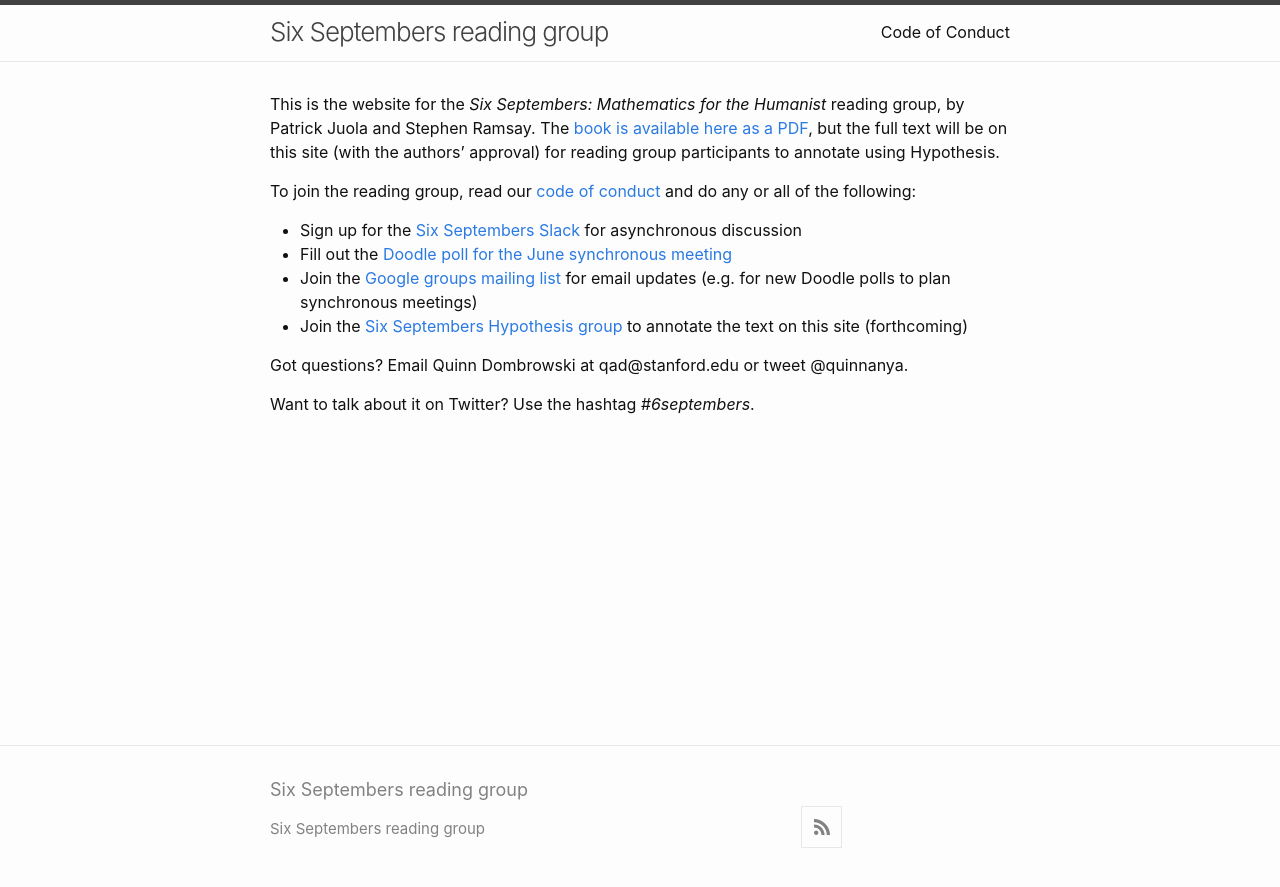
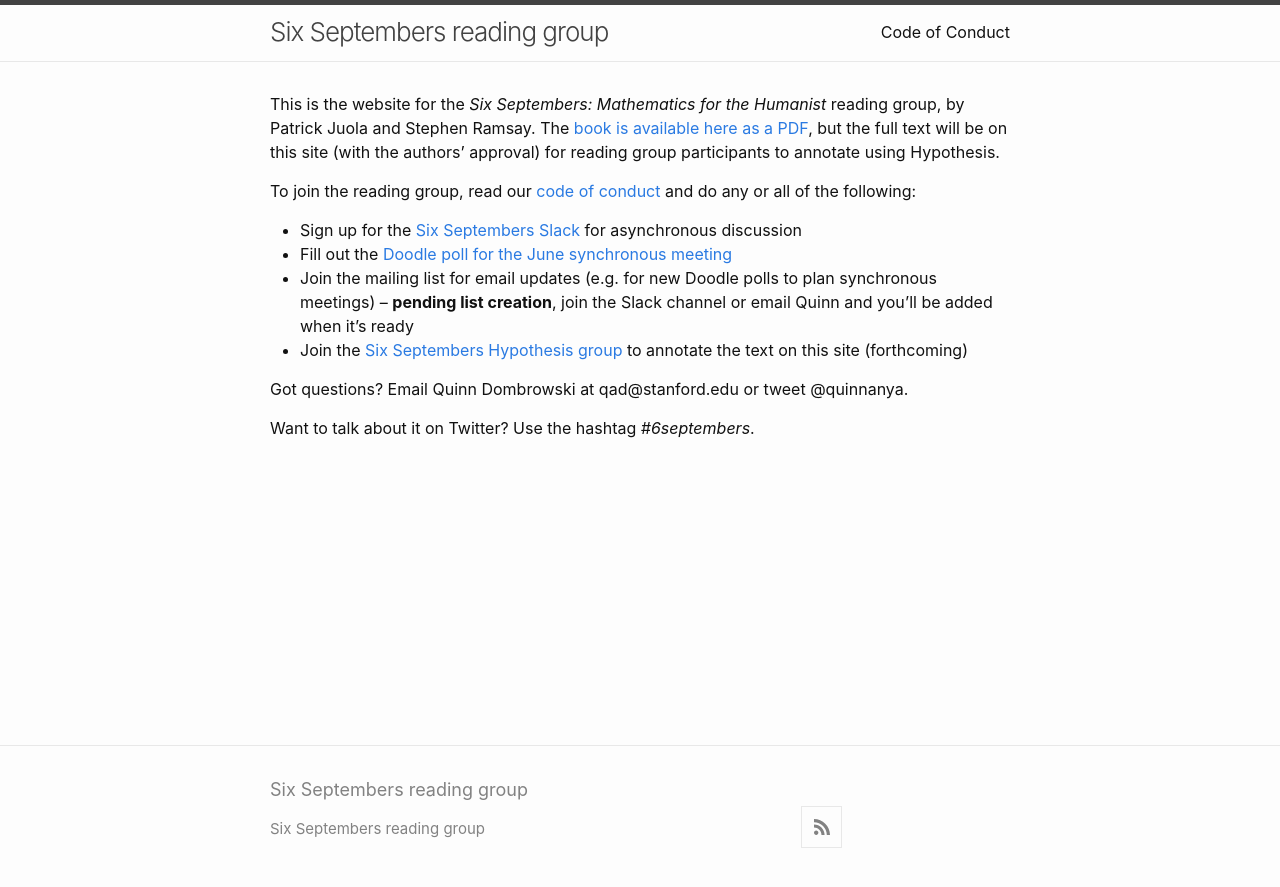
Before and after one commit to six-septembers/six-septembers.github.io, a Jekyll site: the page built from index.md, in a window 1280 px wide. Shown: the top 887 px of the page. Built offline with Jekyll 4.4.1, drawn with Linux system fonts in a browser that asks for light colours.

Commit message:
updated mailing list info

```diff
--- a/index.md
+++ b/index.md
@@ -8,7 +8,7 @@ To join the reading group, read our [code of conduct](codeofconduct.html) and do
 
 * Sign up for the [Six Septembers Slack](https://tinyurl.com/6septembers-slack) for asynchronous discussion
 * Fill out the [Doodle poll for the June synchronous meeting](https://doodle.com/poll/avk4w45nrvs29pix)
-* Join the [Google groups mailing list](https://groups.google.com/forum/#!forum/six-septembers) for email updates (e.g. for new Doodle polls to plan synchronous meetings)
+* Join the mailing list for email updates (e.g. for new Doodle polls to plan synchronous meetings) -- **pending list creation**, join the Slack channel or email Quinn and you'll be added when it's ready
 * Join the [Six Septembers Hypothesis group](https://hypothes.is/groups/gEAzJy84/six-septembers) to annotate the text on this site (forthcoming)
 
 Got questions? Email Quinn Dombrowski at qad@stanford.edu or tweet @quinnanya.
```
